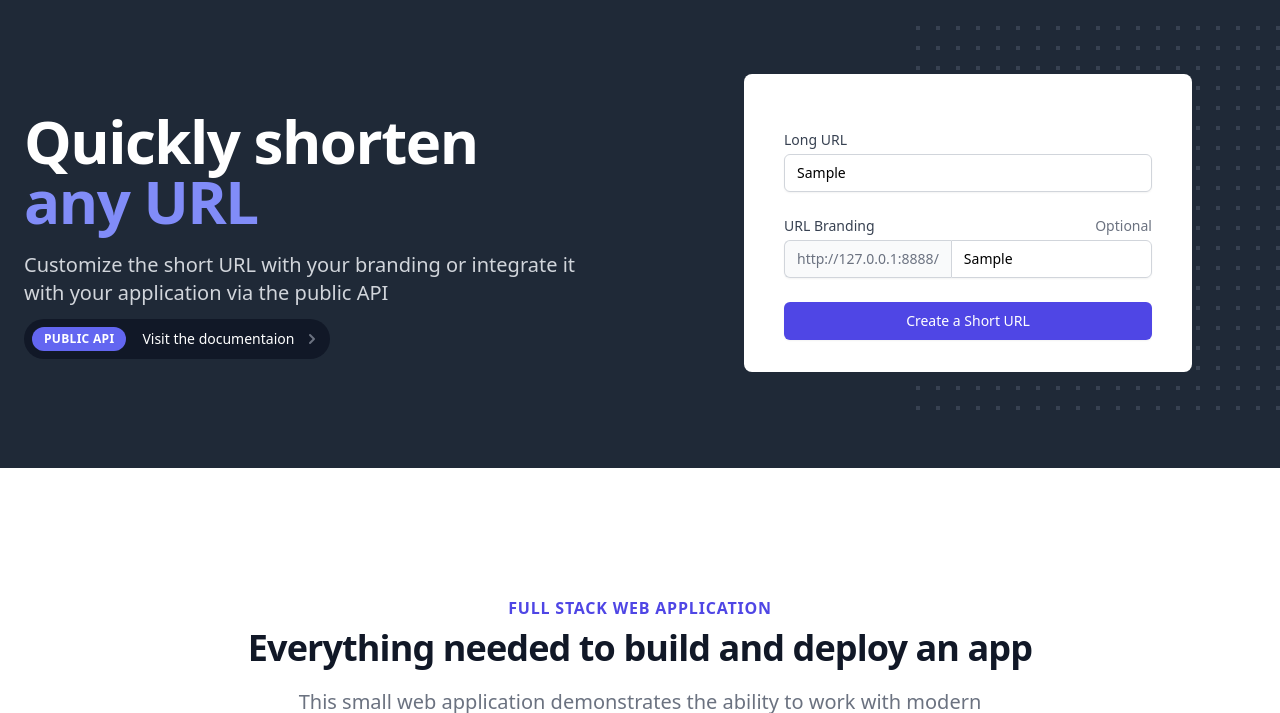
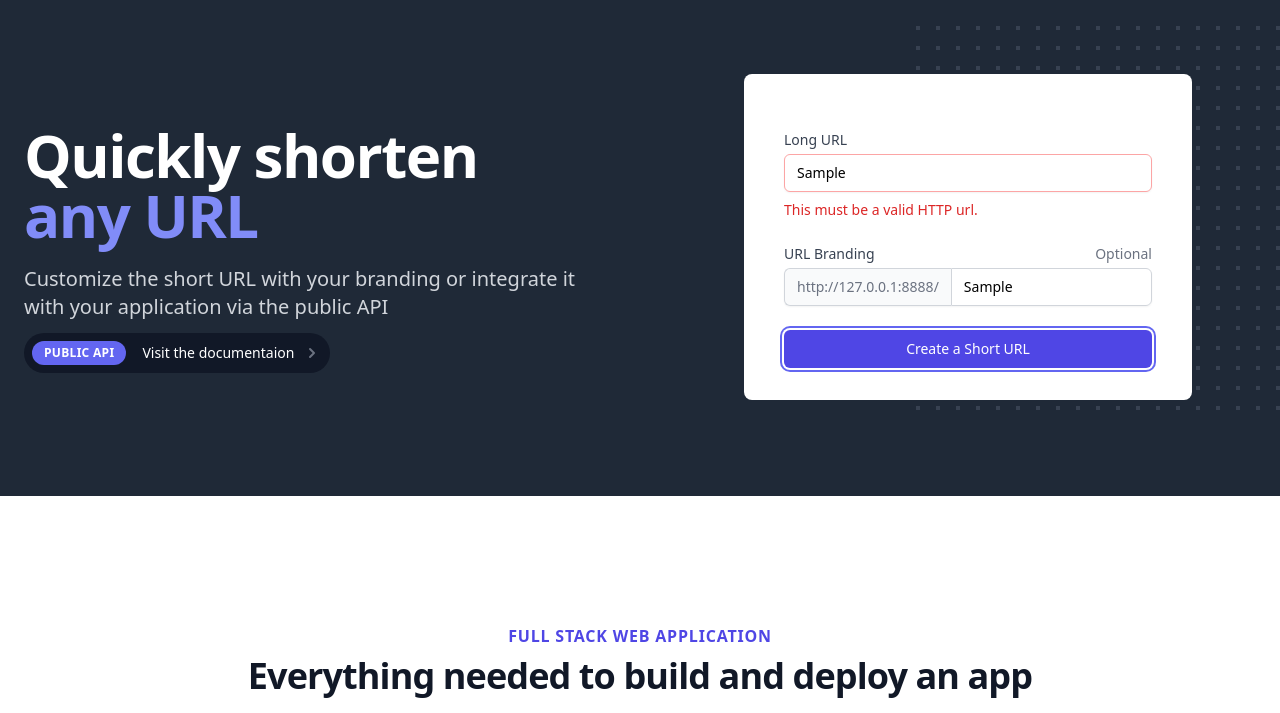
Before and after one commit to RabinSamaroo/shorten, a website: page public/index.html in a window 1280 px wide. Both pictures are taken after typing "Sample", "Sample" into the empty fields and a click on the button "Create a Short URL". Shown: the part 86-799 px from the top of the page. Drawn offline with nearby package versions, Linux system fonts and the light colour scheme; no server answers.

Commit message:
add validation

```diff
--- a/public/index.html
+++ b/public/index.html
@@ -301,6 +301,12 @@
                               placeholder="https://www.google.com/"
                             />
                           </div>
+                          <p
+                            class="hidden mt-2 text-sm text-red-600"
+                            id="value-error"
+                          >
+                            This must be a valid HTTP url.
+                          </p>
                         </div>
 
                         <div>
@@ -333,6 +339,13 @@
                               placeholder="JanesFlowers"
                             />
                           </div>
+                          <p
+                            class="hidden mt-2 text-sm text-red-600"
+                            id="key-error"
+                          >
+                            This only contain alphanumeric characters, dash and
+                            underscore.
+                          </p>
                         </div>
 
                         <div>
@@ -686,6 +699,8 @@
   </script>
   <script>
     const submitButton = document.getElementById("submit");
+    const VALIDATOR = new RegExp("^[A-Za-z0-9_-]{1,32}$");
+
     function isValidHttpUrl(string) {
       let url;
 
@@ -699,12 +714,36 @@
     }
 
     async function createShortURL() {
-      const key = document.getElementById("custom-url").value;
-      const value = document.getElementById("long-url").value;
+      const keyInput = document.getElementById("custom-url");
+      const valueInput = document.getElementById("long-url");
+      const key = keyInput.value;
+      const value = valueInput.value;
+
+      const keyError = document.getElementById("key-error");
+      const valueError = document.getElementById("value-error");
+
       const spinner = document.getElementById("loading-spinner");
       const check = document.getElementById("loading-check");
       const fail = document.getElementById("loading-fail");
-      // TODO Validation
+
+      // Validation
+      const isKeyValid = VALIDATOR.test(key);
+      const isValueValid = isValidHttpUrl(value);
+
+      keyInput.classList.remove("border-red-300");
+      keyError.classList.add("hidden");
+      if (!isKeyValid) {
+        keyInput.classList.add("border-red-300");
+        keyError.classList.remove("hidden");
+      }
+
+      valueInput.classList.remove("border-red-300");
+      valueError.classList.add("hidden");
+      if (!isValueValid) {
+        valueInput.classList.add("border-red-300");
+        valueError.classList.remove("hidden");
+      }
+      if (!isValueValid || !isKeyValid) return;
 
       // Loading Spinner
       submitButton.disabled = true;
@@ -712,7 +751,6 @@
       spinner.classList.remove("hidden");
 
       // API Call
-
       const url = window.location.href + "new";
       const options = {
         method: "POST",
@@ -726,7 +764,6 @@
       };
 
       fetch(url, options).then((response) => {
-        console.log(response.status);
         elementToShow = response.status == 200 ? check : fail;
         spinner.classList.add("hidden");
         submitButton.classList.remove("cursor-wait");
@@ -734,7 +771,7 @@
         setTimeout(function () {
           elementToShow.classList.add("hidden");
           submitButton.disabled = false;
-        }, 1500);
+        }, 3000);
       });
     }
 
```
